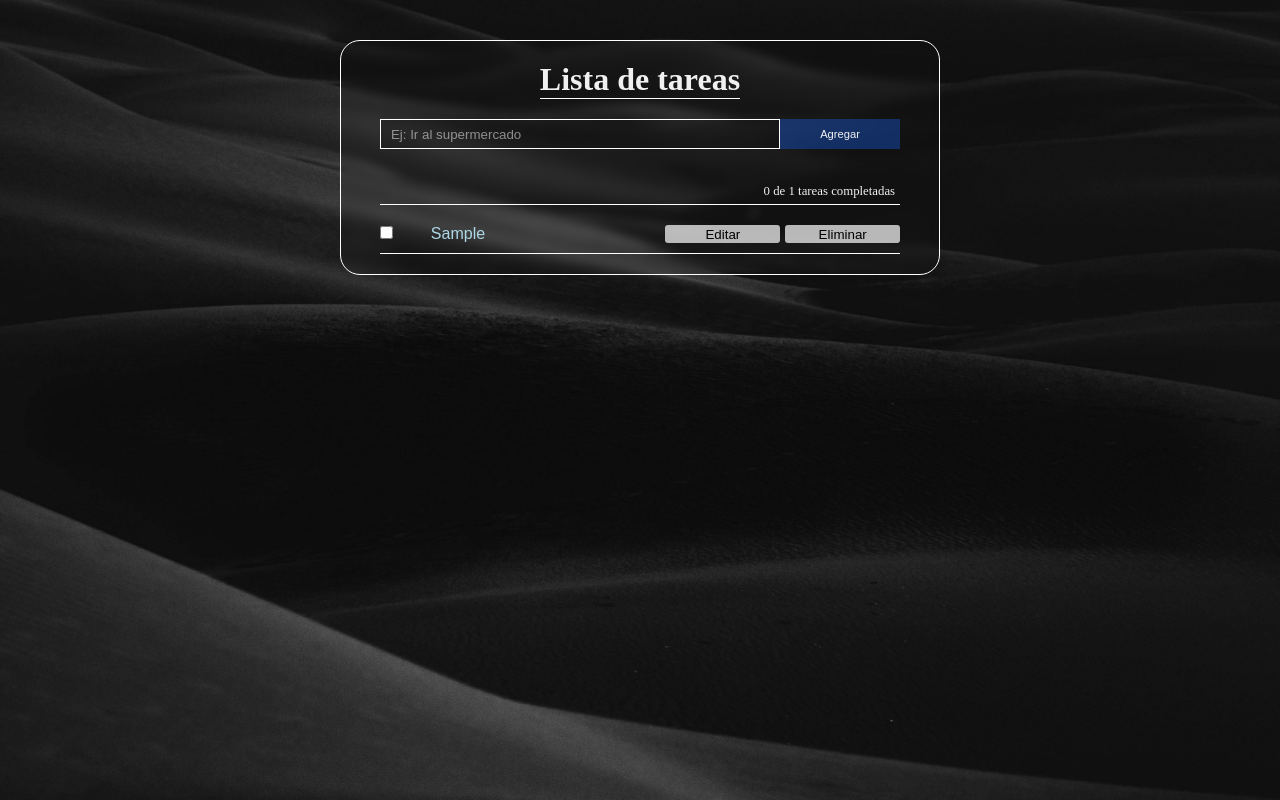
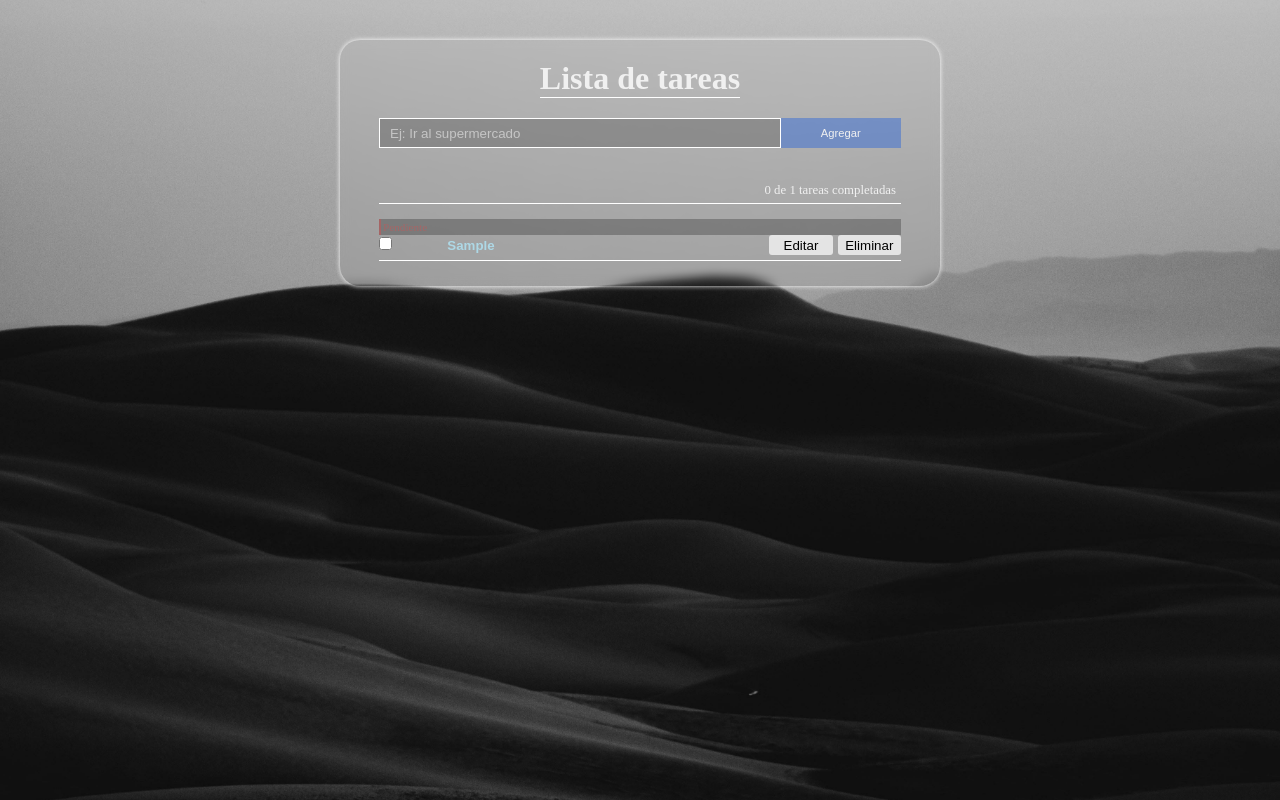
Before and after one commit to exequielraineri/TodoApp, a React (Vite) app: page / in a window 1280 px wide. Both pictures are taken after typing "Sample" into the empty fields and a click on the input "Agregar". Built offline with nearby package versions, Linux system fonts and the light colour scheme.

Commit message:
Mejore visual

```diff
--- a/src/componentes/TaskItem.jsx
+++ b/src/componentes/TaskItem.jsx
@@ -22,7 +22,18 @@ export default function TaskItem({ item, actualizar, eliminar, estado }) {
     }
 
     return (
-      <form className="todoActualizarForm" onSubmit={handleSubmit}>
+      <>
+        <cite
+          className={
+            item.completed ? "estado-task listo" : "estado-task pendiente"
+          }
+        >
+          {item.completed ? "Completado" : "Pendiente"}
+        </cite>
+        <form
+          className="todoActualizarForm"
+          onSubmit={handleSubmit}
+        >
           <input
             type="text"
             className="todoInput"
@@ -36,11 +47,20 @@ export default function TaskItem({ item, actualizar, eliminar, estado }) {
             onClick={handleClickActualizar}
           />
         </form>
+      </>
     );
   }
 
   function TodoElement() {
     return (
+      <>
+        <cite
+          className={
+            item.completed ? "estado-task listo" : "estado-task pendiente"
+          }
+        >
+          {item.completed ? "Completado" : "Pendiente"}
+        </cite>
         <div className="todo-item">
           {item.completed ? (
             <div className="completado">
@@ -48,21 +68,29 @@ export default function TaskItem({ item, actualizar, eliminar, estado }) {
             </div>
           ) : (
             <div className="incompleto">
-            <input type="checkbox" onClick={() => estado(item.id)}></input>
+              <input
+                type="checkbox"
+                onClick={() => estado(item.id)}
+              ></input>
             </div>
           )}
 
+          <h5>{item.title}</h5>
 
-
-              {item.title}
-
-        <button className="btn btnEditar" onClick={() => setIsEdit(true)}>
+          <button
+            className="btn btnEditar"
+            onClick={() => setIsEdit(true)}
+          >
             Editar
           </button>
-        <button className="btn btnEliminar" onClick={() => eliminar(item.id)}>
+          <button
+            className="btn btnEliminar"
+            onClick={() => eliminar(item.id)}
+          >
             Eliminar
           </button>
         </div>
+      </>
     );
   }
 
--- a/src/componentes/css/taskItem.css
+++ b/src/componentes/css/taskItem.css
@@ -1,13 +1,14 @@
-.todo{
+.todo {
     width: 100%;
+    margin-bottom: 5px;
+    border-bottom: solid 1px white;
+    padding: 5px 0;
 }
 
-.todo-item{
-    padding: 10px 0;
+.todo-item {
     display: grid;
-    grid-template-columns: .2fr 1fr .5fr .5fr;
+    grid-template-columns: .2fr 1fr .2fr .2fr;
     gap: 5px;
-    border-bottom: solid 1px white;
     min-height: 20px;
     align-items: center;
     color: lightblue;
@@ -15,41 +16,65 @@
 
 }
 
-.todo .btn{
+.todo .btn {
     height: 100%;
     border-radius: 3px;
-    background-color: rgba(255,255,255, 0.7);
+    background-color: rgba(255, 255, 255, 0.7);
     border: none;
 }
 
 
 
-.btn:hover{
-    background-color: rgba(255,255,255, 0.9);
+.btn:hover {
+    background-color: rgba(255, 255, 255, 0.9);
     transition: .3s ease all;
     cursor: pointer;
 }
 
 
-.todoActualizarForm{
+.todoActualizarForm {
     display: grid;
     grid-template-columns: 1fr .3fr;
     gap: 5px;
     min-height: 20px;
+    margin-top: 5px;
 }
 
-.todoActualizarForm input:first-child{
+.todoActualizarForm input:first-child {
     padding-left: 10px;
-    background-color: rgba(255,255,255, 0.5);
+    background-color: rgba(255, 255, 255, 0.5);
     border: none;
 }
 
-.todoActualizarForm input[type=submit]{
+.todoActualizarForm input[type=submit] {
     background-color: rgba(24, 90, 223, 0.4);
 }
 
-.todoActualizarForm input[type=submit]:hover{
+.todoActualizarForm input[type=submit]:hover {
     background-color: rgba(24, 90, 223, 0.9);
     cursor: pointer;
     transition: .3s ease all;
 }
+
+
+
+.estado-task {
+    font-weight: 100;
+    font-style: normal;
+    font-size: .7em;
+    display: block;
+    opacity: 50%;
+    padding-left: 5px;
+    background-color: rgba(0, 0, 0, 0.5);
+    padding: 2px;
+}
+
+.listo {
+    border-left: solid 2px rgba(0, 228, 0, 0.6);
+    color: rgba(0, 228, 0, 0.6);
+}
+
+.pendiente {
+    border-left: solid 2px rgba(255, 0, 0, 0.5);
+    color: rgba(255, 0, 0, 0.5);
+}
--- a/src/componentes/css/taskList.css
+++ b/src/componentes/css/taskList.css
@@ -1,10 +1,10 @@
-*{
+* {
     padding: 0;
     margin: 0;
     box-sizing: border-box;
 }
 
-body{
+body {
     background: url("../../img/fondo.jpg");
     background-position: center;
     background-size: cover;
@@ -13,7 +13,7 @@ body{
     background-repeat: no-repeat;
 }
 
-.todoContainer{
+.todoContainer {
     display: flex;
     border-radius: 20px;
     flex-direction: column;
@@ -23,14 +23,14 @@ body{
     backdrop-filter: blur(5px);
     color: #f0f0f0;
     gap: 10px;
-    border: solid white 1px;
     width: 80%;
     max-width: 600px;
     margin: auto;
+    box-shadow: 0px 0px 5px white;
 }
 
 
-.todosContainer{
+.todosContainer {
     width: 90%;
     display: flex;
     flex-direction: column;
@@ -39,13 +39,13 @@ body{
     gap: 5px;
 }
 
-.todoContainer h4{
+.todoContainer h4 {
     font-size: 2em;
     border-bottom: solid white 1px;
     margin-bottom: 10px;
 }
 
-.todoContainer .totalTareas{
+.todoContainer .totalTareas {
     margin-top: 20px;
     width: 90%;
     text-align: end;
@@ -53,3 +53,10 @@ body{
     padding: 5px;
     font-size: .8em;
 }
+
+
+@media only screen and (min-width: 1000px) {
+    body {
+        background-position-y: -80px;
+    }
+}
```
Lines whose indentation alone changed are shown as unchanged.
